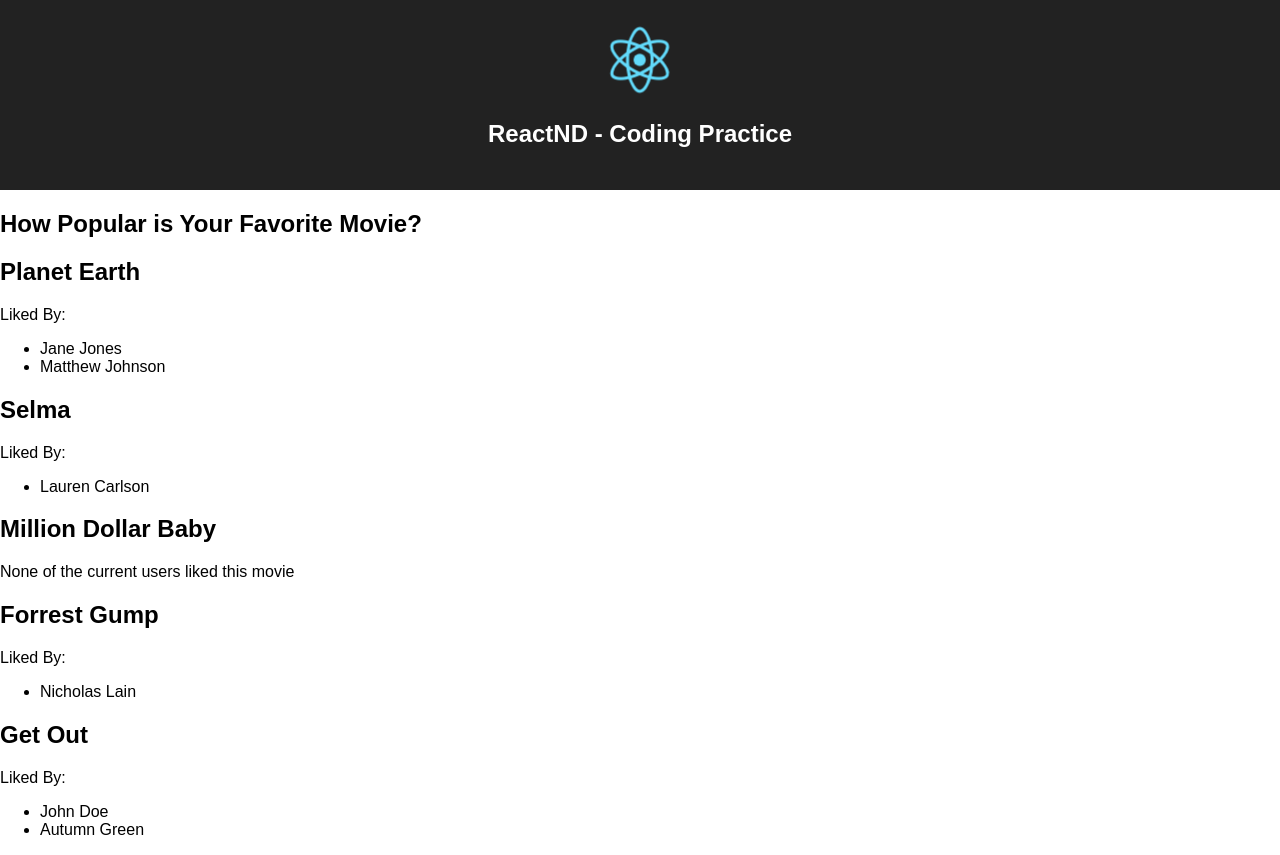
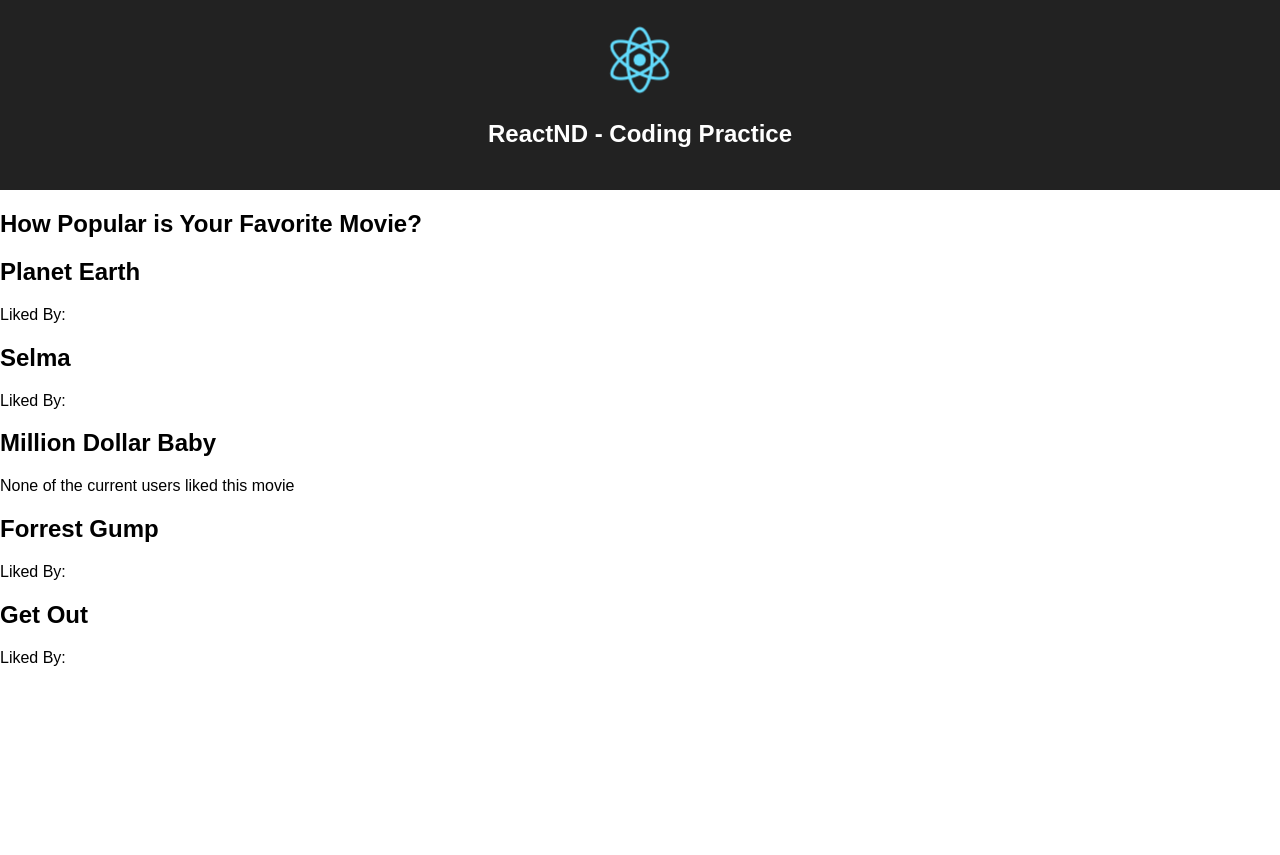
Before and after one commit to asazizmn/udc-ex-2.3.5, a React (Create React App) app: page / in a window 1280 px wide. After the commit the page ends 800 px from the top, so only its background shows below. Built offline with nearby package versions, Linux system fonts and the light colour scheme.

Commit message:
improve performance by reducing unnecessary looping

```diff
--- a/src/ListMovies.js
+++ b/src/ListMovies.js
@@ -11,14 +11,53 @@ class ListMovies extends Component {
     const listProfiles = this.props.profiles;
     const listUsers = this.props.users;
 
+    return (
+
+      // solution 1
+      // - inefficient as list of profiles are traversed twice
+      // ==================================================================
+
+      // listMovies.map(movie => {
+
+      //   // reducer to help determine total favourites
+      //   const getTotalFavs = (total, profile) => (profile.favoriteMovieID == movie.id ? ++total : total);
+      //   const totalFavs = listProfiles.reduce(getTotalFavs, 0);
+
+      //   return (
+      //     <div>
+      //       <h2>{movie.name}</h2>
+
+      //       <p>
+      //         {
+      //           // determine which message to display, depending on total number of favourites
+      //           totalFavs ? "Liked By:" : "None of the current users liked this movie"
+      //         }
+      //       </p>
+
+      //       <ul>
+      //         {
+      //           listProfiles.map(profile => (
+      //             profile.favoriteMovieID == movie.id && <li key={profile.id}>{listUsers[profile.userID].name}</li>
+      //           ))
+      //         }
+      //       </ul>
+      //     </div>
+      //   )
+      // })
 
 
-    return (
+      // solution 2
+      // ==================================================================
+
       listMovies.map(movie => {
 
-        // reducer to help determine total favourites
-        let getTotalFavs = (total, profile) => (profile.favoriteMovieID == movie.id ? ++total : total);
-        const totalFavs = listProfiles.reduce(getTotalFavs, 0);
+        // determine list of people who liked this movie
+        let favUsers = [];
+        for (const profile of listProfiles) {
+          if (profile.favoriteMovieID == movie.id) {
+            favUsers.push(listUsers[profile.userID].name);
+          }
+        }
 
         return (
           <div>
@@ -27,22 +66,25 @@ class ListMovies extends Component {
             <p>
               {
                 // determine which message to display, depending on total number of favourites
-                totalFavs ? "Liked By:" : "None of the current users liked this movie"
+                favUsers.length ? "Liked By:" : "None of the current users liked this movie"
               }
             </p>
 
             <ul>
               {
-                listProfiles.map(profile => (
-                  profile.favoriteMovieID == movie.id && <li key={profile.id}>{listUsers[profile.userID].name}</li>
-                ))
+                // simply print out all the users who liked this movie
+                favUsers.map((favUser, i) => {
+                  console.log('i', i);
+                  <li key={i}>{favUser}</li>
+                })
               }
             </ul>
           </div>
         )
+
       })
+
     )
-
   }
 }
 
```
